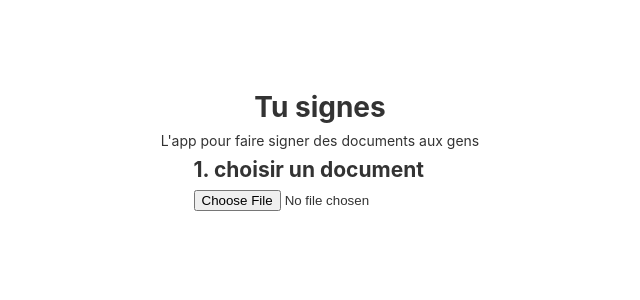
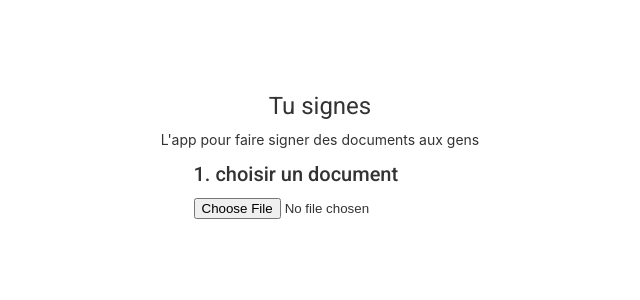
Before and after one commit to Damokless/Tu-Signes, an Angular app in the folder app/: page / in a window 1280 px wide. Shown: the top 300 px of the page, without its empty margins (320-960 px from the left). Built offline with nearby package versions, Linux system fonts and the light colour scheme.

Commit message:
adding angular material

```diff
--- a/app/src/index.html
+++ b/app/src/index.html
@@ -6,8 +6,11 @@
   <base href="/">
   <meta name="viewport" content="width=device-width, initial-scale=1">
   <link rel="icon" type="image/x-icon" href="favicon.ico">
+  <link rel="preconnect" href="https://fonts.gstatic.com">
+  <link href="https://fonts.googleapis.com/css2?family=Roboto:wght@300;400;500&display=swap" rel="stylesheet">
+  <link href="https://fonts.googleapis.com/icon?family=Material+Icons" rel="stylesheet">
 </head>
-<body>
+<body class="mat-typography">
   <app-root></app-root>
 </body>
 </html>
--- a/app/src/styles.css
+++ b/app/src/styles.css
@@ -1 +1,4 @@
 /* You can add global styles to this file, and also import other style files */
+
+html, body { height: 100%; }
+body { margin: 0; font-family: Roboto, "Helvetica Neue", sans-serif; }
```
Also changed, not shown: app/src/app/app.module.ts (+9 -2 lines).
